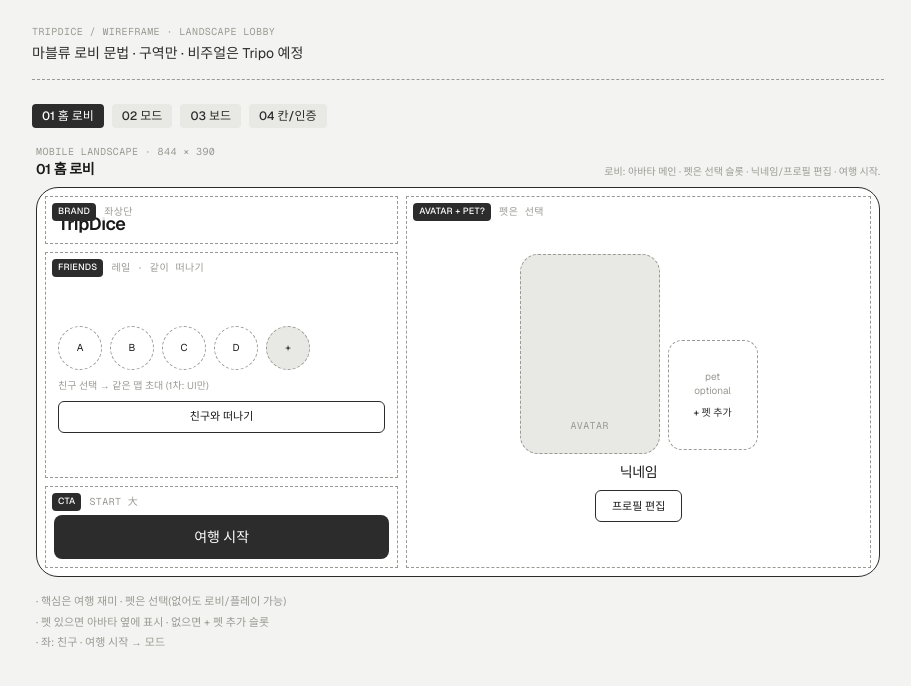
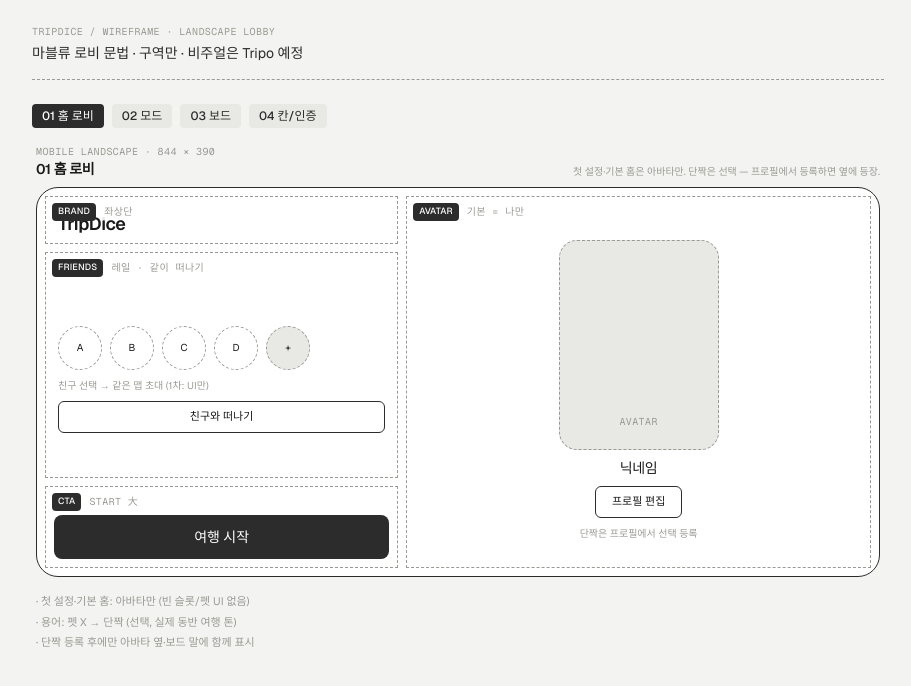
Before and after one commit to dudi199784-hash/tripdice, a Next.js app: page / in a window 1280 px wide. Shown: the top 686 px of the page, without its empty margins (182-1093 px from the left). Built offline with nearby package versions, Linux system fonts and the light colour scheme.

Commit message:
Use optional 단짝 naming and avatar-only default lobby.
Co-authored-by: Cursor <cursoragent@cursor.com>

```diff
--- a/src/app/page.tsx
+++ b/src/app/page.tsx
@@ -9,7 +9,7 @@ export default function Home() {
       <SketchNav current="/" />
       <PhoneFrame
         title="01 홈 로비"
-        note="로비: 아바타 메인 · 펫은 선택 슬롯 · 닉네임/프로필 편집 · 여행 시작."
+        note="첫 설정·기본 홈은 아바타만. 단짝은 선택 — 프로필에서 등록하면 옆에 등장."
       >
         <div className="grid min-h-0 flex-1 grid-cols-[0.95fr_1.25fr] gap-2 p-2">
           <div className="flex min-h-0 flex-col gap-2">
@@ -55,25 +55,10 @@ export default function Home() {
             </Region>
           </div>
 
-          <Region label="avatar + pet?" spec="펫은 선택" className="min-h-0">
+          <Region label="avatar" spec="기본 = 나만" className="min-h-0">
             <div className="flex h-full flex-col items-center justify-center gap-2 px-3">
-              <div className="mt-3 flex items-end justify-center gap-2">
-                <div className="flex h-[200px] w-[140px] items-end justify-center rounded-[18px] border border-dashed border-[var(--wire)] bg-[var(--wire-muted)]">
-                  <p className="mb-5 wire-label normal-case tracking-normal">avatar</p>
-                </div>
-                <div className="mb-1 flex h-[110px] w-[90px] flex-col items-center justify-center rounded-[14px] border border-dashed border-[var(--wire)] bg-white px-1">
-                  <p className="text-center text-[10px] leading-snug text-[var(--wire)]">
-                    pet
-                    <br />
-                    optional
-                  </p>
-                  <button
-                    type="button"
-                    className="mt-2 text-[10px] font-medium text-[var(--wire-strong)]"
-                  >
-                    + 펫 추가
-                  </button>
-                </div>
+              <div className="mt-4 flex h-[210px] w-[160px] items-end justify-center rounded-[18px] border border-dashed border-[var(--wire)] bg-[var(--wire-muted)]">
+                <p className="mb-5 wire-label normal-case tracking-normal">avatar</p>
               </div>
               <p className="text-sm font-medium tracking-tight">닉네임</p>
               <button
@@ -82,6 +67,7 @@ export default function Home() {
               >
                 프로필 편집
               </button>
+              <p className="text-[10px] text-[var(--wire)]">단짝은 프로필에서 선택 등록</p>
             </div>
           </Region>
         </div>
@@ -89,9 +75,9 @@ export default function Home() {
 
       <SpecList
         items={[
-          "핵심은 여행 재미 · 펫은 선택(없어도 로비/플레이 가능)",
-          "펫 있으면 아바타 옆에 표시 · 없으면 + 펫 추가 슬롯",
-          "좌: 친구 · 여행 시작 → 모드",
+          "첫 설정·기본 홈: 아바타만 (빈 슬롯/펫 UI 없음)",
+          "용어: 펫 X → 단짝 (선택, 실제 동반 여행 톤)",
+          "단짝 등록 후에만 아바타 옆·보드 말에 함께 표시",
         ]}
       />
     </>
```
